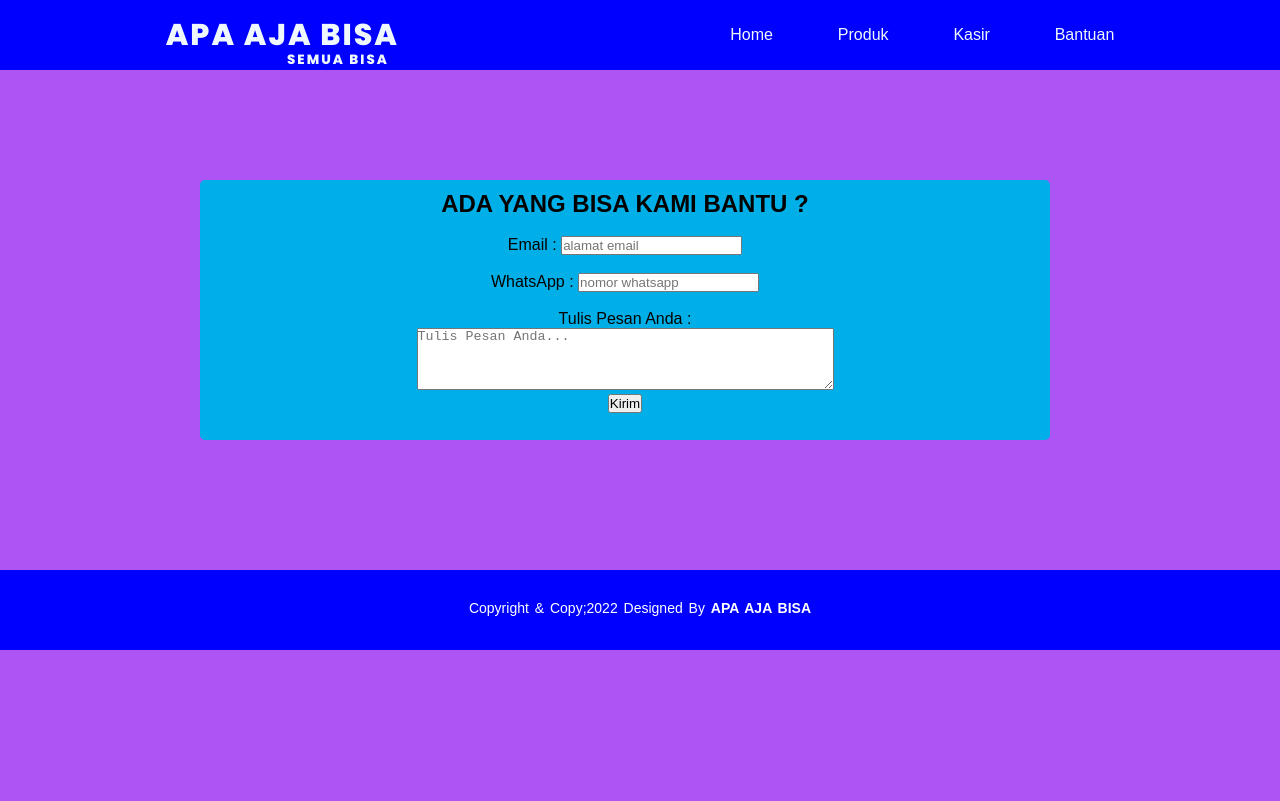
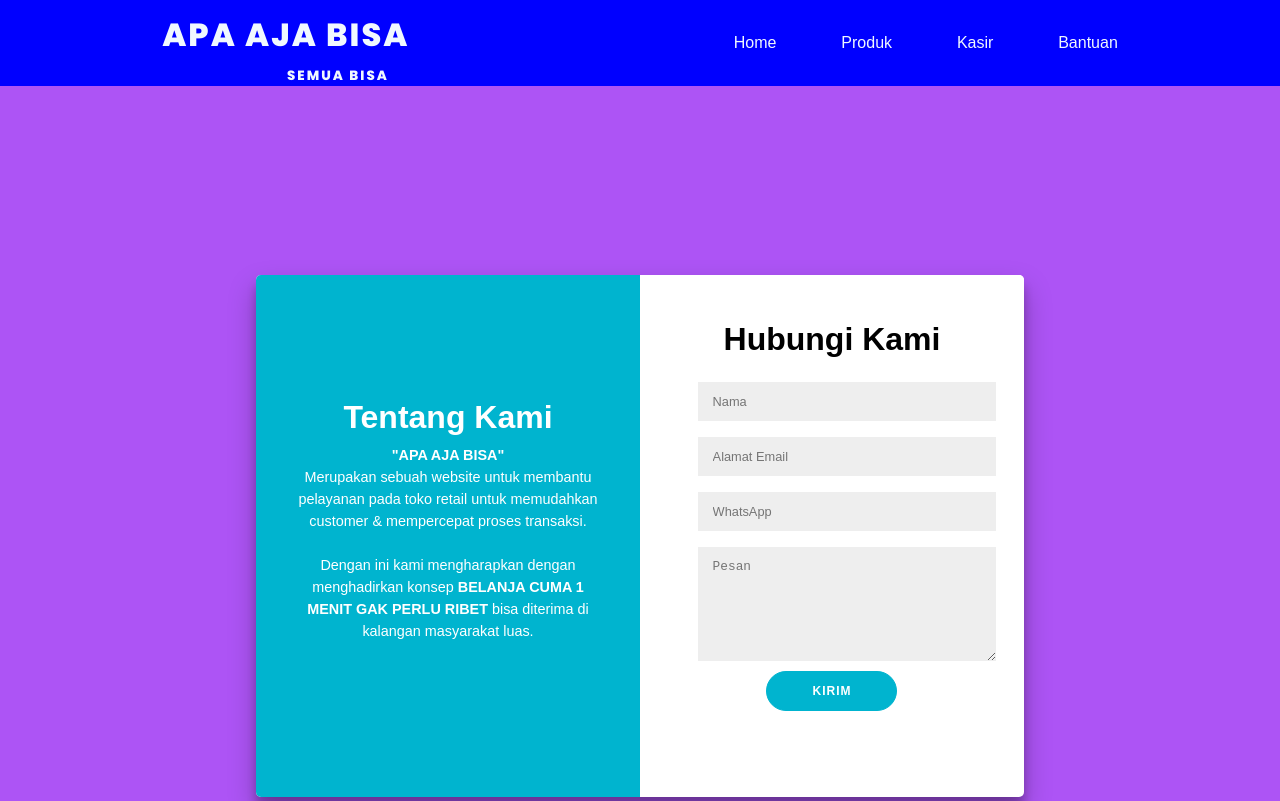
Before and after one commit to muhammadficki/Tugas-Akhir, a plain HTML site: page contact.html in a window 1280 px wide. Shown: the top 801 px of the page. Drawn offline with Linux system fonts and the light colour scheme.

Commit message:
second commit

```diff
--- a/contact.html
+++ b/contact.html
@@ -12,9 +12,140 @@
     <link
         href="https://fonts.googleapis.com/css2?family=Merriweather:wght@300;400;700&family=Poppins:ital,wght@0,300;0,400;0,800;1,200&display=swap"
         rel="stylesheet">
-    <link rel="stylesheet" href="css/style.css">
+        <link rel="stylesheet" href="style.css">
+
 </head>
+<style>
+.contact-form {
+    display: flex;
+    justify-content: center;
+    align-items: center;
+    flex-direction: column;
+    font-family: "Montserrat", sans-serif;
+    font-size: 10px;
+    height: 100vh;
+    margin: 0px 0 -500px;
+    padding: 50px;
 
+}
+.container {
+    background-color: #ffffff;
+    border-radius: 5px;
+    box-shadow: 0 14px 28px rgba(0, 0, 0, 0.25), 0 10px 10px rgba(0, 0, 0, 0.22);
+    position: relative;
+    overflow: hidden;
+    width: 768px;
+    max-width: 100%;
+    min-height: 522px;
+    min-width: 370px;
+}
+
+.card-container {
+    display: flex;
+}
+
+.left {
+    flex: 1;
+    height: 480px;
+    background-color: #00b4cf;
+}
+
+.right {
+    display: flex;
+    flex: 1;
+    height: 460px;
+    background-color: #ffffff;
+    justify-content: center;
+    align-items: center;
+}
+
+.left {
+    display: flex;
+    flex: 1;
+    height: 522px;
+    justify-content: center;
+    align-items: center;
+    color: #ffffff;
+}
+
+
+.left-container {
+    height: 50%;
+    width: 80%;
+    text-align: center;
+    line-height: 22px
+}
+
+.left p {
+    font-size: 0.9rem;
+}
+
+h2 {
+    font-size: 2rem;
+    margin-bottom: 1rem;
+}
+
+.right-container {
+    width: 70%;
+    height: 80%;
+    text-align: center;
+}
+
+input,
+textarea {
+    background-color: #eee;
+    border: none;
+    padding: 12px 15px;
+    margin: 8px 0;
+    width: 100%;
+    font-size: 0.8rem;
+}
+
+input:focus,
+textarea:focus {
+    outline: 1px solid #00b4cf;
+}
+
+button {
+    border-radius: 20px;
+    border: 1px solid #00b4cf;
+    background-color: #00b4cf;
+    color: #ffffff;
+    font-size: 12px;
+    font-weight: bold;
+    padding: 12px 45px;
+    letter-spacing: 1px;
+    text-transform: uppercase;
+    transition: transform 80ms ease-out;
+    cursor: pointer;
+}
+
+button:hover {
+    opacity: 0.7;
+}
+
+textarea {
+    height: 90px;
+}
+/* responsive */
+
+@media only screen and (max-width: 600px){
+    .left {
+        display: none;
+    }
+
+    .lg-view {
+        display: none;
+    }
+}
+
+@media only screen and (min-width: 600px) {
+    .sm-view {
+        display: none;
+    }
+}
+
+</style>
 <body>
     <!-- Navbar -->
     <nav>
@@ -41,25 +172,34 @@
     </nav>
 
     <!-- Konten -->
-    <section class="contact">
-        <div style="text-align: center">
-            <h1>ADA YANG BISA KAMI BANTU ?</h1><br>
-            <form text-align="center" cellpadding="10px" width="600px">
-                <label for="email">Email :</label>
-                <input type="email" name="email" placeholder="alamat email" />
-                <br />
-                <br />
-                <label for="whatsapp">WhatsApp :</label>
-                <input type="number" name="whatsapp" placeholder="nomor whatsapp">
-                <br />
-                <br />
-                <label for="message">Tulis Pesan Anda :</label><br />
-                <textarea name="message" placeholder="Tulis Pesan Anda..." cols="50" rows="4"></textarea>
-                <br />
-                <input type="submit" value="Kirim" />
-                <br>
-                <br>
-            </form>
+    <section class="contact-form">
+        <div class="container">
+            <div class="card-container">
+                <div class="left">
+                    <div class="left-container">
+                        <h2>Tentang Kami</h2>
+                        <p><b>"APA AJA BISA"</b></p>
+                        <p>Merupakan sebuah website untuk membantu pelayanan pada toko retail untuk memudahkan customer & mempercepat proses transaksi.</p>
+                        <br>
+                        <p>Dengan ini kami mengharapkan dengan menghadirkan konsep <b>BELANJA CUMA 1 MENIT GAK PERLU RIBET</b> bisa diterima di kalangan masyarakat luas.</p>
+                    </div>
+                </div>
+                <div class="right">
+                    <div class="right-container">
+                        <form action="">
+                            <h2 class="lg-view">Hubungi Kami</h2>
+                            <h2 class="sm-view">Hubungi Kami</h2>
+                            <input type="text" placeholder="Nama">
+                            <input type="email" placeholder="Alamat Email">
+
+                            <input type="phone" placeholder="WhatsApp" autocomplete="off">
+                            <textarea rows="10" placeholder="Pesan"></textarea>
+                            <button>Kirim</button>
+                        </form>
+                    </div>
+                </div>
+            </div>
+
         </div>
     </section>
 
@@ -71,7 +211,7 @@
         </div>
     </footer>
 
-    <script src="js/script.js"></script>
+    <script src="script.js"></script>
 </body>
 
 </html>
--- a/css/style.css
+++ b/style.css
@@ -152,7 +152,7 @@ nav ul li a:hover {
 
 .kata1 {
     position: absolute;
-    width: 256px;
+    width: 260px;
     height: 36px;
     left: 150px;
     top: 150px;
@@ -162,16 +162,16 @@ nav ul li a:hover {
     font-weight: 600;
     font-size: 18px;
     line-height: 36px;
-    color: #ffffff;
+    color: #000000;
 }
 
 .kata2 {
     position: absolute;
-    width: 593px;
+    width: 900px;
     height: 150px;
     left: 150px;
     top: 209px;
-
+S
     font-family: 'Poppins';
     font-style: normal;
     font-weight: 800;
@@ -416,7 +416,7 @@ nav ul li a:hover {
 
 
 /* Bagian Contact */
-.contact {
+/* .contact {
     position: absolute;
     width: 850px;
     height: 250px;
@@ -429,7 +429,7 @@ nav ul li a:hover {
 
     background: #00AFE7;
     border-radius: 5px;
-}
+} */
 /* Akhir Contact */
 
 
@@ -452,6 +452,7 @@ nav ul li a:hover {
     font-size: 14px;
     color: white;
     word-spacing: 2px;
+    list-style: none;
     text-transform: capitalize;
 }
 
```
Also changed, not shown: index.html (+6 -6 lines), kasir.html (+6 -6 lines), produk.html (+10 -10 lines), register.html (+2 -2 lines), favicon.ico (renamed from images/favicon.ico), gmb 1.jpg (renamed from images/gmb 1.jpg), gmb 2.jpg (renamed from images/gmb 2.jpg), gmb 3.jpg (renamed from images/gmb 3.jpg), gmb 4.jpg (renamed from images/gmb 4.jpg), script.js (renamed from js/script.js), script1.js (renamed from js/script1.js), style1.css (renamed from css/style1.css), 3 other files.
